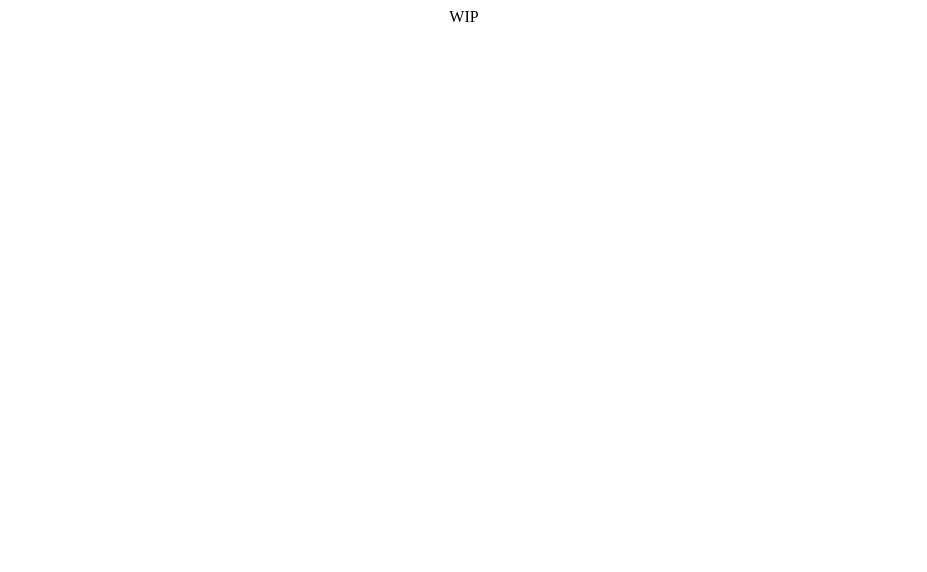
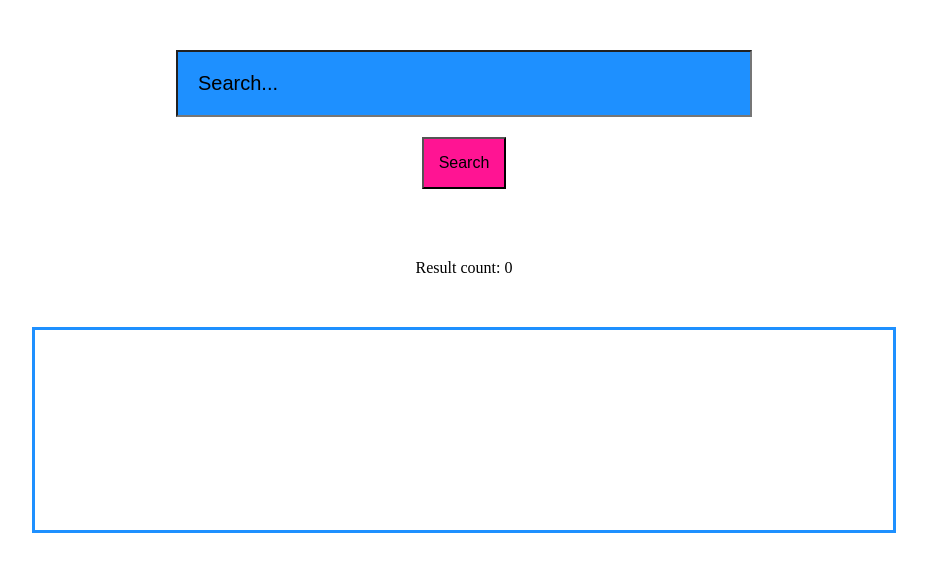
Before and after one commit to ahmedaljawahiry/stores, a React (Create React App) app in the folder frontend/: page / in a window 1280 px wide. Shown: the top 572 px of the page, without its empty margins (176-1103 px from the left). Built offline with nearby package versions, Linux system fonts and the light colour scheme.

Commit message:
simple frontend fetching data

```diff
--- a/frontend/src/components/App.tsx
+++ b/frontend/src/components/App.tsx
@@ -1,12 +1,27 @@
-import React from 'react';
+import React, {useState} from 'react';
 import '../css/App.css';
+import Results from "./Results";
+import {fetchStores, Store, STORES_URL} from "../services/storesService";
 
-function App() {
-  return (
-    <div className="App">
-      WIP
-    </div>
-  );
+export default function App() {
+
+    const [search, setSearch] = useState<string>('');
+    const [stores, setStores] = useState<Array<Store>>([]);
+
+    async function fetchData(e: any) {
+        e.preventDefault();
+        const response = await fetchStores(STORES_URL + `?search=${search}`);
+        setStores(response.data);
+    }
+
+    return (
+        <div className="App">
+            <form onSubmit={fetchData}>
+                <input value={search} onChange={(e) => setSearch(e.target.value)} placeholder='Search...'/>
+                <br/>
+                <button>Search</button>
+            </form>
+          <Results data={stores}/>
+        </div>
+      );
 }
-
-export default App;
--- /dev/null
+++ b/frontend/src/components/Results.tsx
@@ -0,0 +1,22 @@
+import React from "react";
+import {Store} from "../services/storesService";
+import "../css/Results.css";
+
+interface Props {
+    data?: Array<Store>
+}
+
+export default function Results(props: Props) {
+    if (props.data) {
+        return <div>
+            <div>Result count: {props.data.length}</div>
+            <div id='results'>
+                {props.data.map(result => <div key={result.postcode}>
+                    <span>{result.name}, {result.postcode}</span>
+                    <br/>
+                </div>)}
+            </div>
+        </div>
+    }
+    return null;
+}
--- a/frontend/src/css/App.css
+++ b/frontend/src/css/App.css
@@ -1,38 +1,22 @@
 .App {
   text-align: center;
+  margin: 50px;
 }
 
-.App-logo {
-  height: 40vmin;
-  pointer-events: none;
+input {
+  width: 50%;
+  background-color: dodgerblue;
+  padding: 20px;
+  font-size: 20px;
 }
 
-@media (prefers-reduced-motion: no-preference) {
-  .App-logo {
-    animation: App-logo-spin infinite 20s linear;
-  }
+button {
+  margin: 20px;
+  padding: 15px;
+  font-size: 16px;
+  background-color: deeppink;
 }
 
-.App-header {
-  background-color: #282c34;
-  min-height: 100vh;
-  display: flex;
-  flex-direction: column;
-  align-items: center;
-  justify-content: center;
-  font-size: calc(10px + 2vmin);
-  color: white;
+::placeholder {
+  color: black;
 }
-
-.App-link {
-  color: #61dafb;
-}
-
-@keyframes App-logo-spin {
-  from {
-    transform: rotate(0deg);
-  }
-  to {
-    transform: rotate(360deg);
-  }
-}
--- /dev/null
+++ b/frontend/src/css/Results.css
@@ -0,0 +1,12 @@
+
+div {
+    margin: 50px;
+}
+
+#results {
+    font-family: Helvetica;
+    font-size: 30px;
+    border: solid dodgerblue;
+    overflow-y: scroll;
+    height: 200px;
+}
--- /dev/null
+++ b/frontend/src/services/storesService.ts
@@ -0,0 +1,20 @@
+
+export type Store = {
+    name: string,
+    postcode: string
+}
+
+type PaginatedResponse = {
+    total: number,
+    page: string,
+    next: string,
+    previous: string,
+    data: Array<Store>
+}
+
+export const STORES_URL = 'http://127.0.0.1:8000/stores/';
+
+export async function fetchStores(url: string): Promise<PaginatedResponse> {
+    const response = await fetch(url);
+    return response.json()
+}
```
Also changed, not shown: 1 other file (tests, documents, lock files or other folders).
